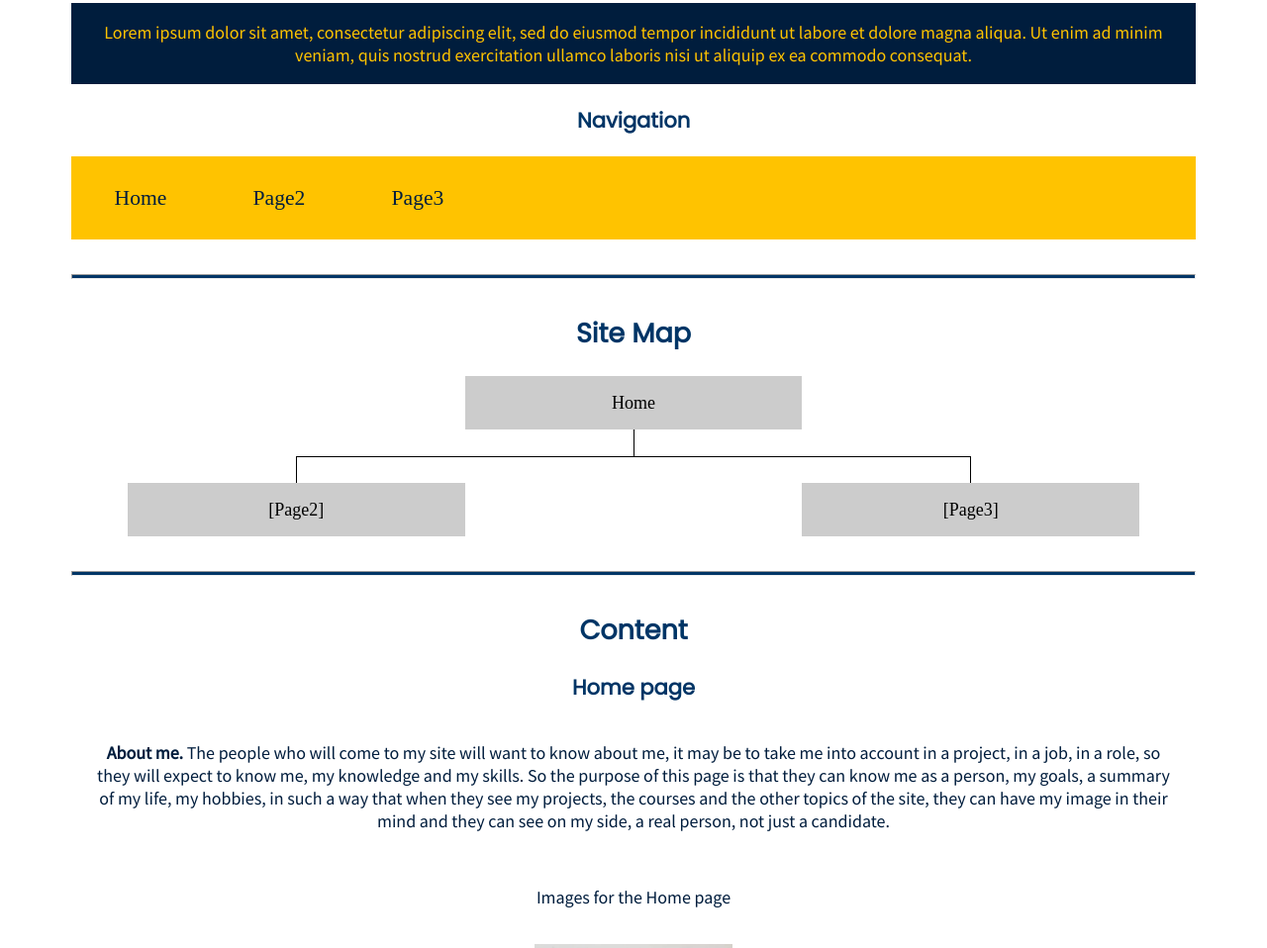
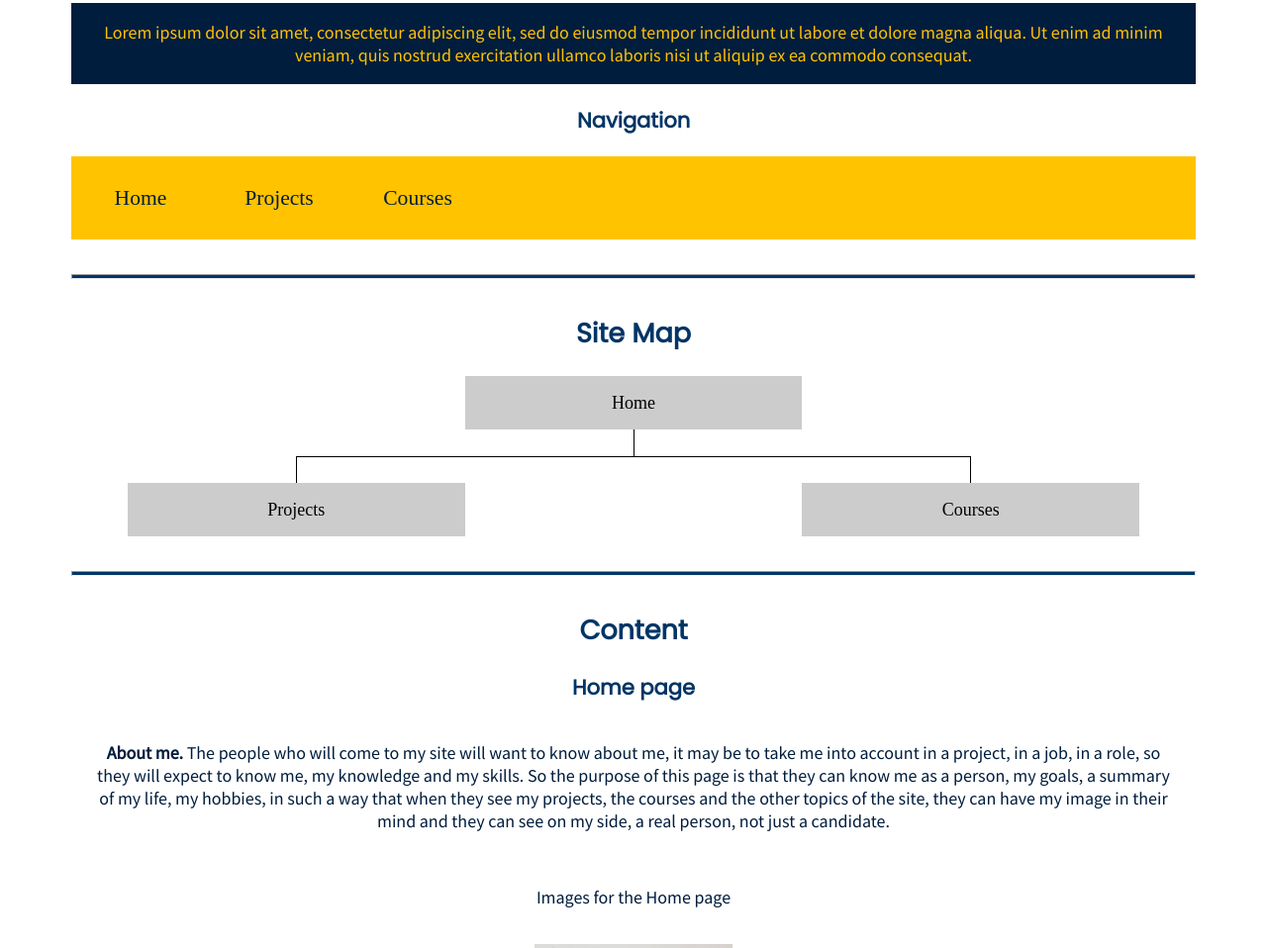
Before and after one commit to ronaldoucl/wdd130, a plain HTML site: page ronaldoportfolio/site-plan.html in a window 1280 px wide. Shown: the part 1851-2809 px from the top of the page at 99% size. Drawn offline with Linux system fonts and the light colour scheme.

Commit message:
some changes in content

```diff
--- a/ronaldoportfolio/site-plan.html
+++ b/ronaldoportfolio/site-plan.html
@@ -87,8 +87,8 @@
       <!-- Think about how you want your navigation bar to look. In the site-plan.css file change the colors to your colors to get the look you desire. -->
       <nav>
         <a href="#">Home</a>
-        <a href="#">Page2</a>
-        <a href="#">Page3</a>
+        <a href="#">Projects</a>
+        <a href="#">Courses</a>
       </nav>
       <hr>
       <h2>
@@ -99,10 +99,10 @@
           Home
         </div>
         <div class="sm-page2">
-          [Page2] <!-- change this -->
+          Projects <!-- change this -->
         </div>
         <div class="sm-page3">
-          [Page3]  <!-- change this -->
+          Courses  <!-- change this -->
         </div>
 
         <div class="top">
```
